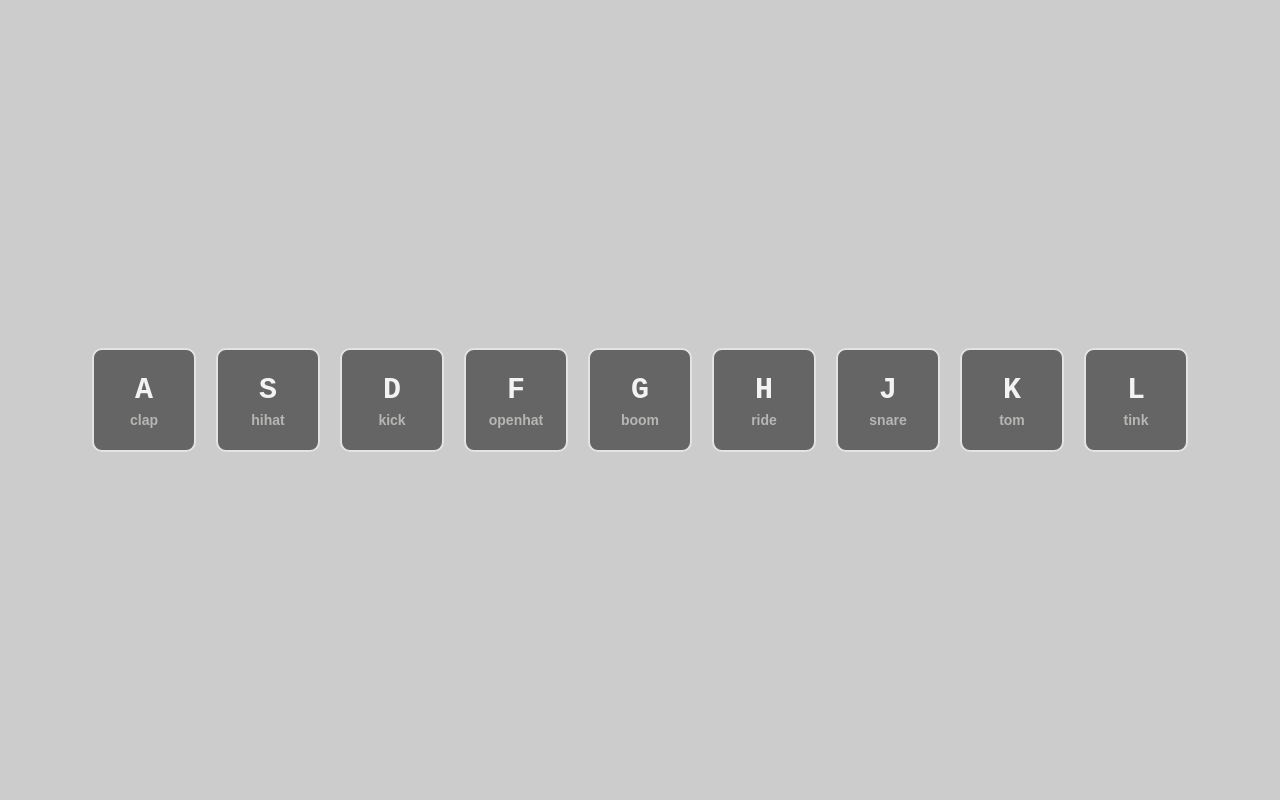
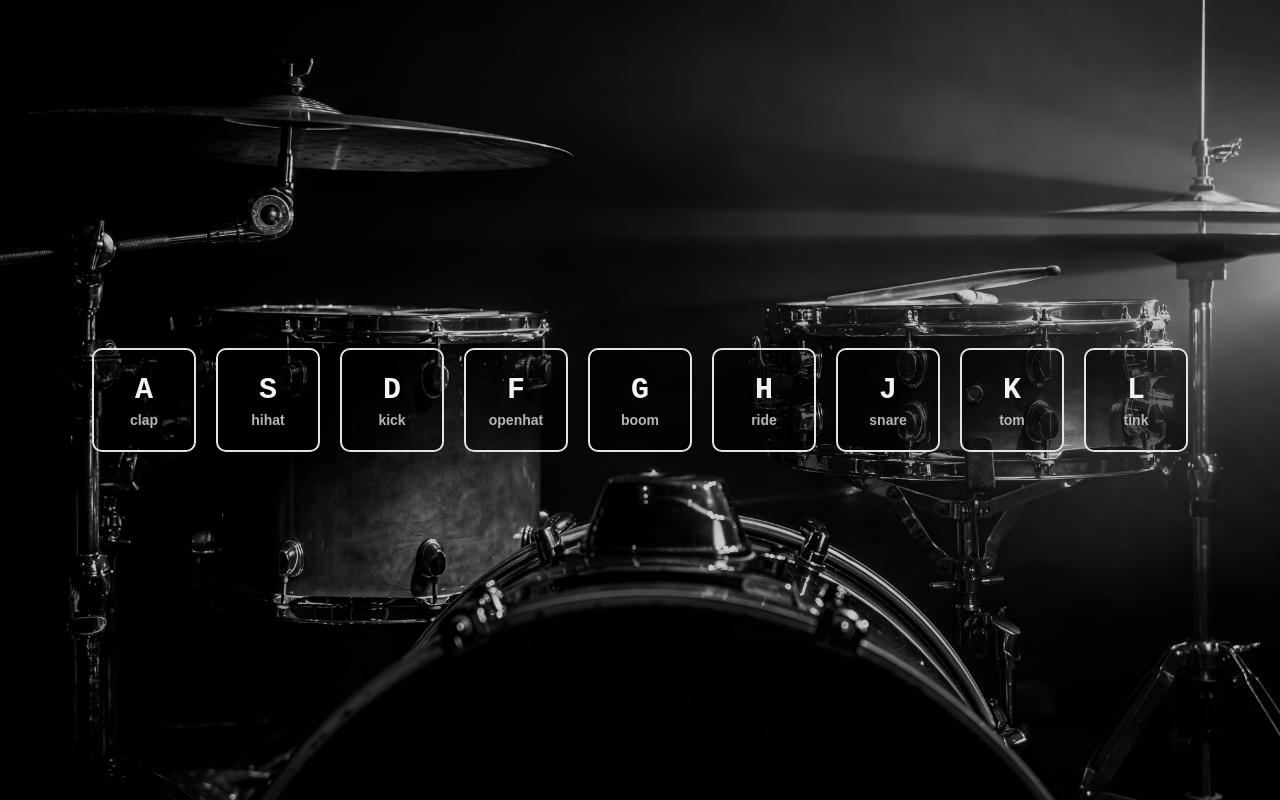
Before and after one commit to raknos13/javascript-drum-kit, a plain HTML site: page index.html in a window 1280 px wide. Drawn offline with Linux system fonts and the light colour scheme.

Commit message:
Updated background image url in index.html:

```diff
--- a/style.css
+++ b/style.css
@@ -6,7 +6,7 @@ body {
         rgba(0, 0, 0, 0.2),
         rgba(0, 0, 0, 0.2)
     ),
-        url('drums_background_2.jpg'); /* Specify the path to your background image */
+        url('assets/drums_background_2.jpg'); /* Specify the path to your background image */
     background-size: cover;
     background-position: center;
     height: 100vh;
```
